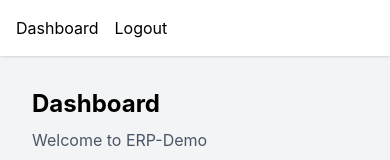
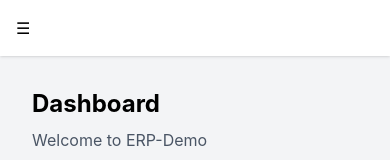
Before and after one commit to taantti/erp-demo-frontend, a React (Vite) app: page / in a window 390 px wide. Shown: the top 160 px of the page. Built offline with nearby package versions, Linux system fonts and the light colour scheme; sample sign-in values are in the browser's storage.

Commit message:
feat: responsive navbar with hamburger menu for mobile

```diff
--- a/src/components/Navbar.tsx
+++ b/src/components/Navbar.tsx
@@ -1,14 +1,15 @@
 import { NavLink, useNavigate } from "react-router-dom";
 import { useAuth } from "../context/AuthContext";
+import { useState } from "react";
 
 /**
  * Navigation bar component
  * @returns Navigation bar component
  */
 const NavBar = () => {
-    const { logout } = useAuth();
+    const { logout, userData } = useAuth();
     const navigate = useNavigate();
-    const { userData } = useAuth();
+    const [menuOpen, setMenuOpen] = useState(false);
 
     /**
      * Handle logout
@@ -19,8 +20,18 @@ const NavBar = () => {
     }
 
     return (
-        <nav className="bg-white p-4 flex gap-4 items-center shadow-sm w-full">
+        <nav className="bg-white p-4 shadow-sm w-full">
+            <div className="flex items-center justify-between">
+            <button
+                className="md:hidden"
+                onClick={() => setMenuOpen(!menuOpen)}
+            >
+                ☰
+            </button>
+            </div>
+            <div className={`${menuOpen ? "flex" : "hidden"} md:flex flex-col md:flex-row gap-4 mt-2 md:mt-0`}>
                 <NavLink to="/">Dashboard</NavLink>
+
                 {userData?.rolePermission?.product?.readProducts?.access && (
                     <NavLink to="/products">Products</NavLink>
                 )}
@@ -30,8 +41,12 @@ const NavBar = () => {
                 {userData?.rolePermission?.user?.readUsers?.access && (
                     <NavLink to="/users">Users</NavLink>
                 )}
-            <button onClick={handleLogout}>Logout</button>
+
+<button onClick={handleLogout} className="bg-transparent border-none p-0 m-0 cursor-pointer font-[inherit] text-[inherit] text-left">
+    Logout
+</button>
                 <span className="text-gray-600">{userData?.user_first_name} {userData?.user_last_name}</span>
+            </div>
         </nav>
     )
 }
```
Lines whose indentation alone changed are shown as unchanged.
